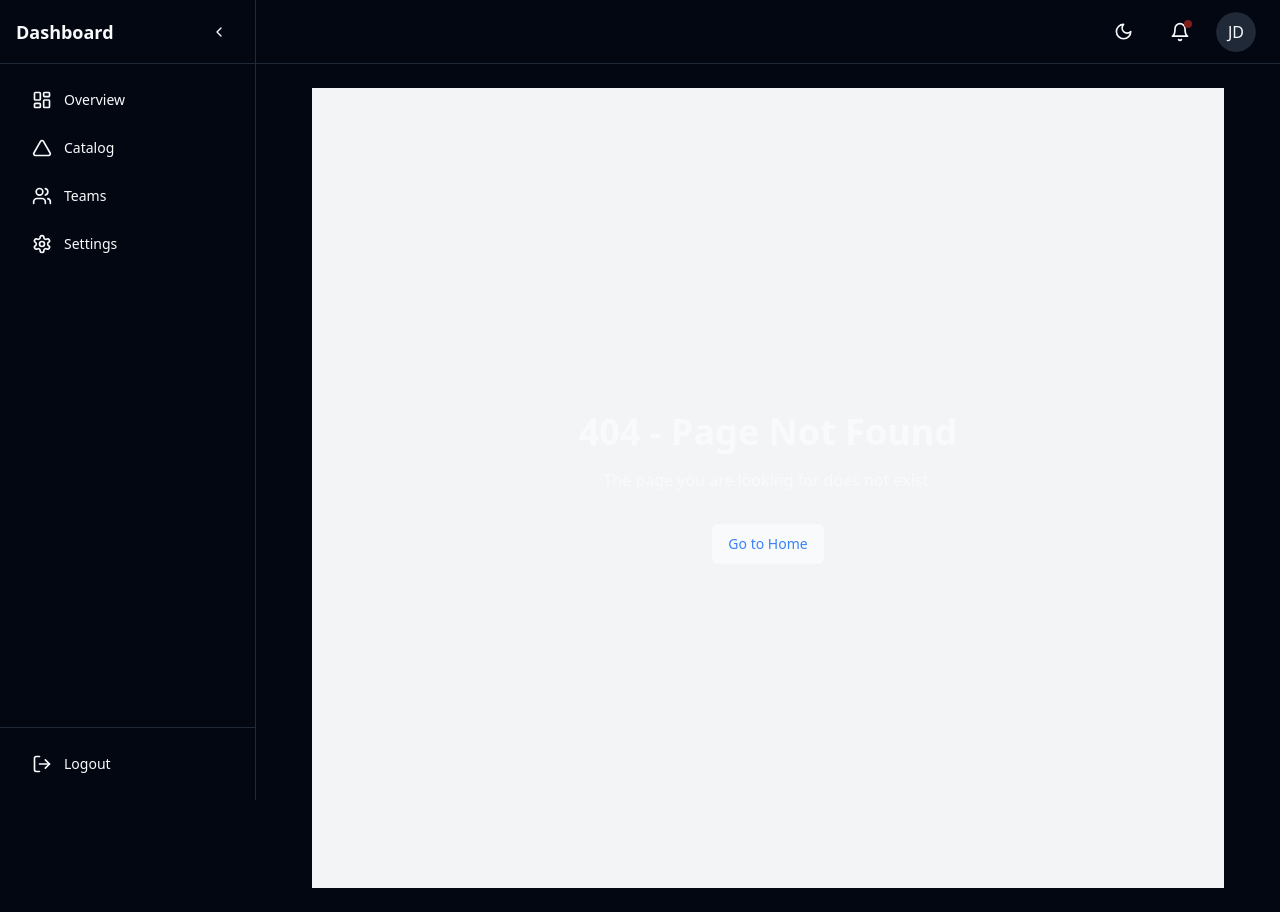
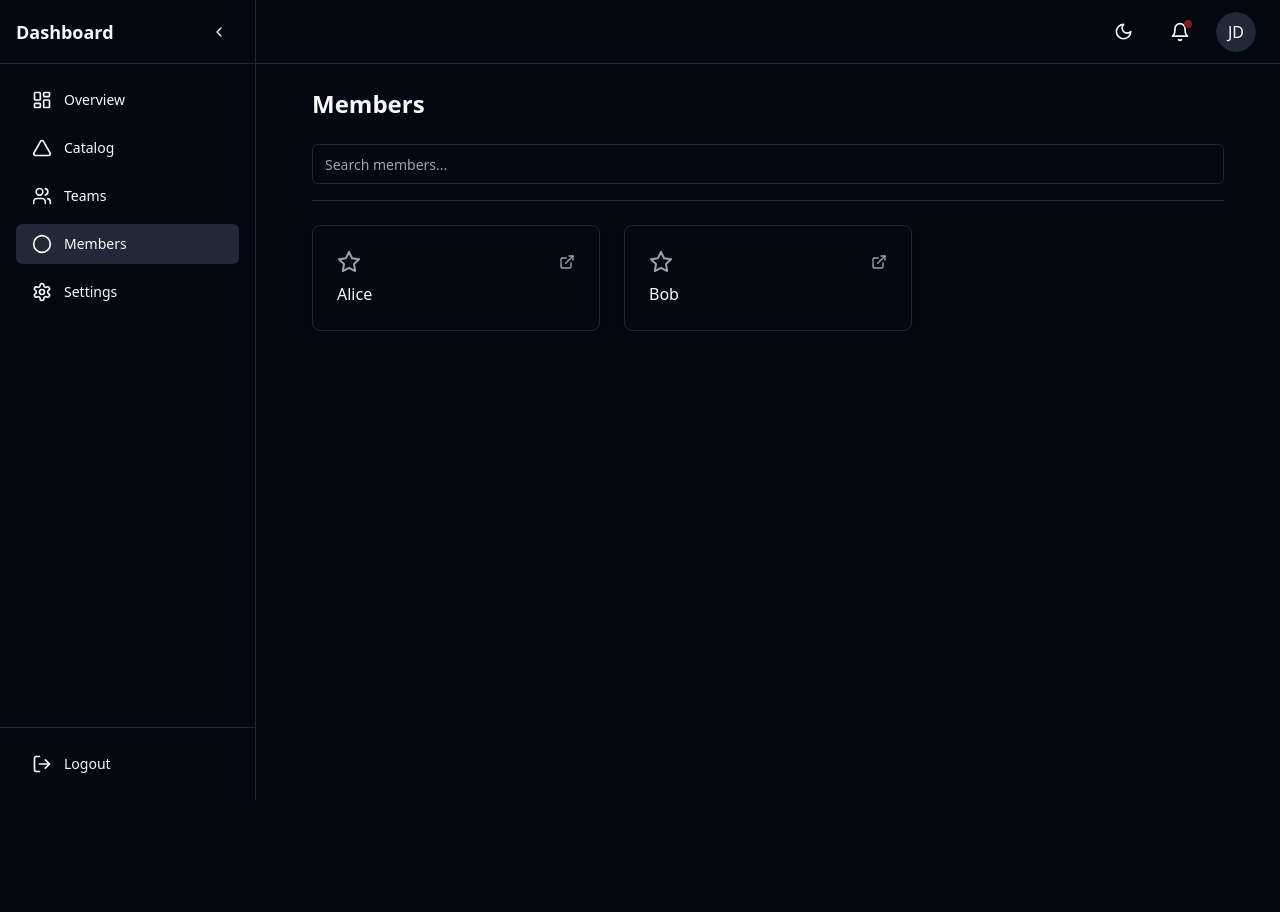
Before and after one commit to warmupsh/core, a React (Vite) app in the folder web/app/: page /members in a window 1280 px wide. Before the commit this address had no page. After the commit the page ends 800 px from the top, so only its background shows below. Built offline with nearby package versions, Linux system fonts and the light colour scheme.

Commit message:
:add members

```diff
--- a/web/app/src/App.tsx
+++ b/web/app/src/App.tsx
@@ -8,6 +8,8 @@ import Catalog from './pages/Catalog';
 import Teams from './pages/Teams';
 import TeamView from './pages/TeamView';
 import ProjectView from './pages/ProjectView';
+import Member from './pages/Member'; // Import the new Member page
+import MemberView from './pages/MemberView';
 import NotFound from './pages/NotFound';
 
 function App() {
@@ -22,6 +24,8 @@ function App() {
         <Route path="/teams" element={<Teams />} />
         <Route path="/teams/:id" element={<TeamView />} />
         <Route path="/projects/:id" element={<ProjectView />} />
+        <Route path="/members" element={<Member />} />
+        <Route path="/members/:id" element={<MemberView />} />
         <Route path="/projects" element={<Navigate to="/catalog" replace />} />
         <Route path="/" element={<Navigate to="/login" replace />} />
         <Route path="*" element={<NotFound />} />
--- a/web/app/src/components/ListPage.tsx
+++ b/web/app/src/components/ListPage.tsx
@@ -1,4 +1,3 @@
-import React from 'react';
 import { Separator } from '@/components/ui/separator'; // Asegúrate de tener este componente disponible
 import { Input } from '@/components/ui/input'; // Asegúrate de tener este componente disponible
 import Layout from '@/components/Layout';
@@ -11,7 +10,7 @@ interface ListPageProps {
   searchTerm: string;
   setSearchTerm: (term: string) => void;
   favorites: { [key: string]: boolean };
-  toggleFavorite: (id: string | number) => void;
+  toggleFavorite: (id: string ) => void;
   items: { id: number | string, name: string, team?: string, team_id?: string }[];
 }
 
@@ -42,12 +41,12 @@ export default function ListPage({ title, searchTerm, setSearchTerm, favorites,
       <Separator className="mb-6" />
       <div className="grid grid-cols-1 md:grid-cols-2 lg:grid-cols-3 gap-6">
         {sortedItems.map((item, index) => (
-          <Card key={index}>
+          <Card key={`${title}_${index}`}>
             <CardContent className="p-6">
               <div className="flex flex-col space-y-2">
                 <div className="flex justify-between items-center">
                   <div className="flex items-center space-x-2">
-                    <button onClick={() => toggleFavorite(item.id)}>
+                    <button onClick={() => toggleFavorite(item.id.toString())}>
                       {favorites[item.id] ? (
                         <Star className="text-yellow-500 w-6 h-6" />
                       ) : (
--- a/web/app/src/components/Navigation.tsx
+++ b/web/app/src/components/Navigation.tsx
@@ -1,4 +1,4 @@
-import React, { useState } from 'react';
+import { useState } from 'react';
 import { useNavigate, useLocation } from 'react-router-dom';
 import {
   LayoutDashboard,
@@ -7,7 +7,8 @@ import {
   Triangle,
   LogOut,
   ChevronLeft,
-  ChevronRight
+  ChevronRight,
+  Circle // Import Circle icon
 } from 'lucide-react';
 import { Button } from "@/components/ui/button";
 import { cn } from "@/lib/utils";
@@ -25,6 +26,7 @@ export default function Navigation() {
     { icon: LayoutDashboard, label: 'Overview', path: '/dashboard' },
     { icon: Triangle, label: 'Catalog', path: '/catalog' },
     { icon: Users, label: 'Teams', path: '/teams' },
+    { icon: Circle, label: 'Members', path: '/members' }, // Add Members link
     { icon: Settings, label: 'Settings', path: '/settings' },
   ];
 
--- a/web/app/src/components/ViewPage.tsx
+++ b/web/app/src/components/ViewPage.tsx
@@ -1,5 +1,5 @@
-import React, { useState, useEffect } from 'react';
-import { useNavigate, useLocation, Link } from 'react-router-dom';
+import React from 'react';
+import { useNavigate, useLocation } from 'react-router-dom';
 import { Separator } from '@/components/ui/separator'; // Asegúrate de tener este componente disponible
 import Layout from '@/components/Layout';
 import { Button } from '@/components/ui/button'; // Asegúrate de tener este componente disponible
@@ -37,7 +37,7 @@ export default function ViewPage({ children, itemId, collection, toggleFavorite,
       <Breadcrumb className="mb-4">
         <BreadcrumbList>
           <BreadcrumbItem>
-            <BreadcrumbLink href="/">Home</BreadcrumbLink>
+            <BreadcrumbLink href="/dashboard">Home</BreadcrumbLink>
           </BreadcrumbItem>
           <BreadcrumbSeparator />
           <BreadcrumbItem>
@@ -57,12 +57,12 @@ export default function ViewPage({ children, itemId, collection, toggleFavorite,
           {pathnames.map((value, index) => {
             const to = `/${pathnames.slice(0, index + 1).join('/')}`;
             return (
-              <BreadcrumbItem key={to}>
+              <BreadcrumbItem key={`item_${index}`}>
                 {index < pathnames.length - 1 && <BreadcrumbLink href={to}>
                   {value}
                 </BreadcrumbLink>}
-                {index < pathnames.length - 1 && <BreadcrumbSeparator />}
-                {index === pathnames.length - 1 && <BreadcrumbItem>
+                {index < pathnames.length - 1 && <BreadcrumbSeparator/>}
+                {index === pathnames.length - 1 && <BreadcrumbItem >
                   <BreadcrumbPage>{value}</BreadcrumbPage>
                 </BreadcrumbItem>}
               </BreadcrumbItem>
--- /dev/null
+++ b/web/app/src/data/members.ts
@@ -0,0 +1,10 @@
+export const memberList = [
+  { id: '1', name: 'Alice', team_id: 'A', description: 'Alice is a software engineer in Team A.' },
+  { id: '2', name: 'Bob', team_id: 'B', description: 'Bob is a project manager in Team B.' },
+  // Add more members as needed
+];
+
+export const memberDetails = memberList.reduce((acc, member) => {
+  acc[member.id] = member;
+  return acc;
+}, {} as { [key: string]: typeof memberList[0] });
--- /dev/null
+++ b/web/app/src/pages/Member.tsx
@@ -0,0 +1,25 @@
+import React, { useState } from 'react';
+import ListPage from '@/components/ListPage'; // Use ListPage component for consistent layout
+import { memberList } from '@/data/members'; // Importa memberList del datasource mokeado
+
+const Member = () => {
+  const [searchTerm, setSearchTerm] = useState('');
+  const [favorites, setFavorites] = useState<{ [key: string]: boolean }>({});
+
+  const toggleFavorite = (id: string) => {
+    setFavorites(prev => ({ ...prev, [id]: !prev[id] }));
+  };
+
+  return (
+    <ListPage
+      title="Members"
+      searchTerm={searchTerm}
+      setSearchTerm={setSearchTerm}
+      favorites={favorites}
+      toggleFavorite={toggleFavorite}
+      items={memberList}
+    />
+  );
+};
+
+export default Member;
--- /dev/null
+++ b/web/app/src/pages/MemberView.tsx
@@ -0,0 +1,37 @@
+import React, { useEffect, useState } from 'react';
+import { useParams, Navigate, Link } from 'react-router-dom';
+import ViewPage from '@/components/ViewPage'; // Use ViewPage component for consistent layout
+import { memberDetails } from '@/data/members'; // Importa memberDetails del datasource mokeado
+import { getFavorites, toggleFavorite } from '@/utils/favorites';
+
+
+const MemberView = () => {
+  const [favorites, setFavorites] = useState<{ [key: string]: boolean }>({});
+
+  const { id } = useParams<{ id: string }>();
+
+  const member = memberDetails[id as keyof typeof memberDetails];
+
+  if (!member) {
+    return <Navigate to="/404" />;
+  }
+
+  useEffect(() => {
+    setFavorites(getFavorites('member'));
+  }, []);
+
+  const handleToggleFavorite = (projectId: string) => {
+    toggleFavorite('member', projectId);
+    setFavorites(getFavorites('member'));
+  };
+
+  return (
+    <ViewPage itemId={id as string} collection="member" favorites={favorites} toggleFavorite={handleToggleFavorite}>
+      <h1 className="text-2xl font-bold mb-6">{member.name}</h1>
+      <p className="mb-4">Team: <Link to={`/teams/${member.team_id}`} className="text-blue-500">{member.team}</Link></p>
+      <p>{member.description}</p>
+    </ViewPage>
+  );
+};
+
+export default MemberView;
--- a/web/app/src/pages/NotFound.tsx
+++ b/web/app/src/pages/NotFound.tsx
@@ -6,11 +6,11 @@ import Layout from '@/components/Layout'; // Importar el layout
 export default function NotFound() {
   return (
     <Layout>
-      <div className="flex flex-col items-center justify-center min-h-screen bg-gray-100">
+      <div className="flex flex-col items-center justify-center min-h-screen">
         <h1 className="text-4xl font-bold mb-4">404 - Page Not Found</h1>
         <p className="mb-8">The page you are looking for does not exist.</p>
         <Link to="/">
-          <Button className="text-blue-500">Go to Home</Button>
+          <Button>Go to Home</Button>
         </Link>
       </div>
     </Layout>
--- a/web/app/src/pages/TeamView.tsx
+++ b/web/app/src/pages/TeamView.tsx
@@ -3,6 +3,7 @@ import { useParams, Link, Navigate } from 'react-router-dom';
 import ViewPage from '@/components/ViewPage'; // Asegúrate de tener este componente disponible
 import { teamDetails } from '@/data/teams'; // Importa teamDetails del datasource mokeado
 import { projectList } from '@/data/projects'; // Importa projectList del datasource mokeado
+import { memberList } from '@/data/members'; // Importa memberList del datasource mokeado
 import { Table, TableBody, TableCell, TableHead, TableHeader, TableRow } from '@/components/ui/table'; // Asegúrate de tener estos componentes disponibles
 import { Button } from '@/components/ui/button'; // Asegúrate de tener este componente disponible
 import { getFavorites, toggleFavorite } from '@/utils/favorites'; // Importa las funciones de utilidades
@@ -24,6 +25,7 @@ export default function TeamView() {
   }
 
   const assignedProjects = projectList.filter(project => project.team_id === id);
+  const assignedMembers = memberList.filter(member => member.team_id === id);
   const totalPages = Math.ceil(assignedProjects.length / itemsPerPage);
   const paginatedProjects = assignedProjects.slice((currentPage - 1) * itemsPerPage, currentPage * itemsPerPage);
 
@@ -52,7 +54,7 @@ export default function TeamView() {
         </TableHeader>
         <TableBody>
           {paginatedProjects.map(project => (
-            <TableRow key={project.id}>
+            <TableRow key={`project_${project.id}`}>
               <TableCell>
                 <button onClick={() => handleToggleProjectFavorite(project.id)}>
                   {favorites[project.id] ? (
@@ -85,6 +87,31 @@ export default function TeamView() {
           Next
         </Button>
       </div>
+      <h2 className="text-xl font-bold mt-6">Team Members</h2>
+      <Table>
+        <TableHeader>
+          <TableRow>
+            <TableHead>Member Name</TableHead>
+            <TableHead>Actions</TableHead>
+          </TableRow>
+        </TableHeader>
+        <TableBody>
+          {assignedMembers.map(member => (
+            <TableRow key={`member_${member.id}`}>
+              <TableCell>
+                <Link to={`/members/${member.id}`} className="text-blue-500">
+                  {member.name}
+                </Link>
+              </TableCell>
+              <TableCell>
+                <Link to={`/members/${member.id}`} className="text-blue-500">
+                  View
+                </Link>
+              </TableCell>
+            </TableRow>
+          ))}
+        </TableBody>
+      </Table>
     </ViewPage>
   );
 }
--- a/web/app/src/pages/Teams.tsx
+++ b/web/app/src/pages/Teams.tsx
@@ -13,8 +13,8 @@ export default function Teams() {
     setFavorites(getFavorites('team'));
   }, []);
 
-  const handleToggleFavorite = (teamName: string) => {
-    setFavorites(toggleFavorite('team', teamName));
+  const handleToggleFavorite = (teamId: string) => {
+    setFavorites(toggleFavorite('team', teamId));
   };
 
   return (
```
